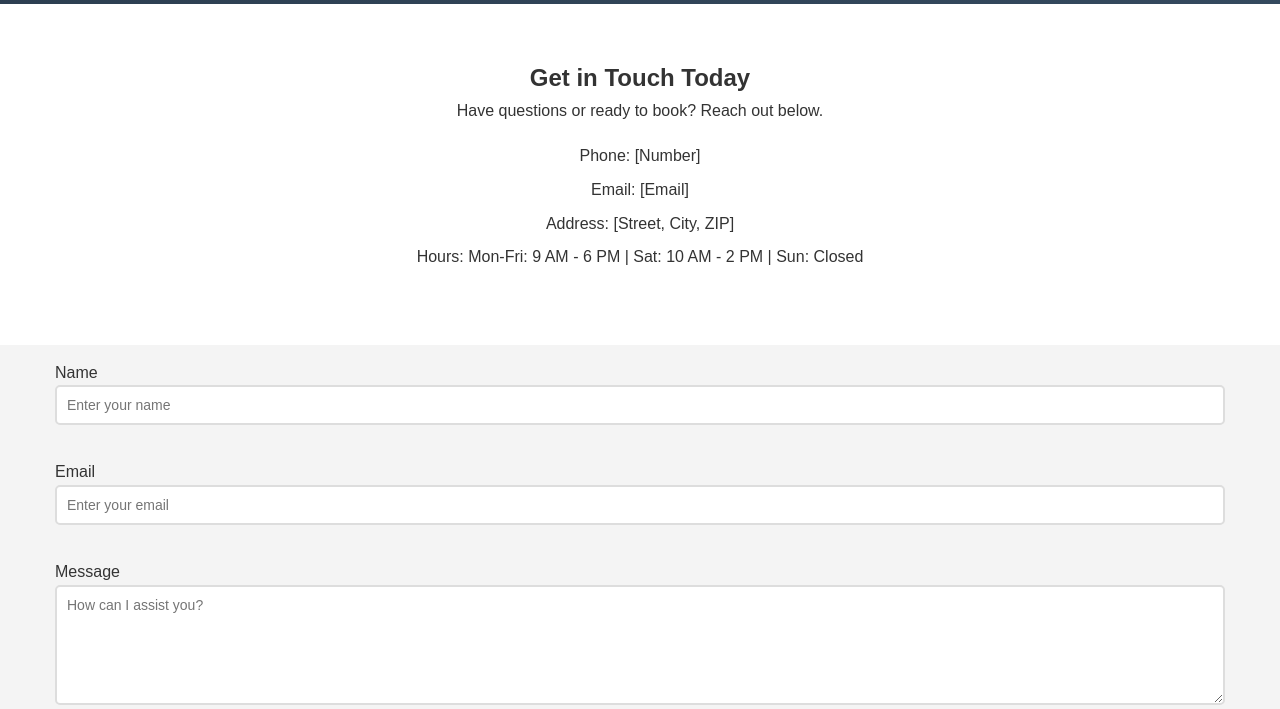
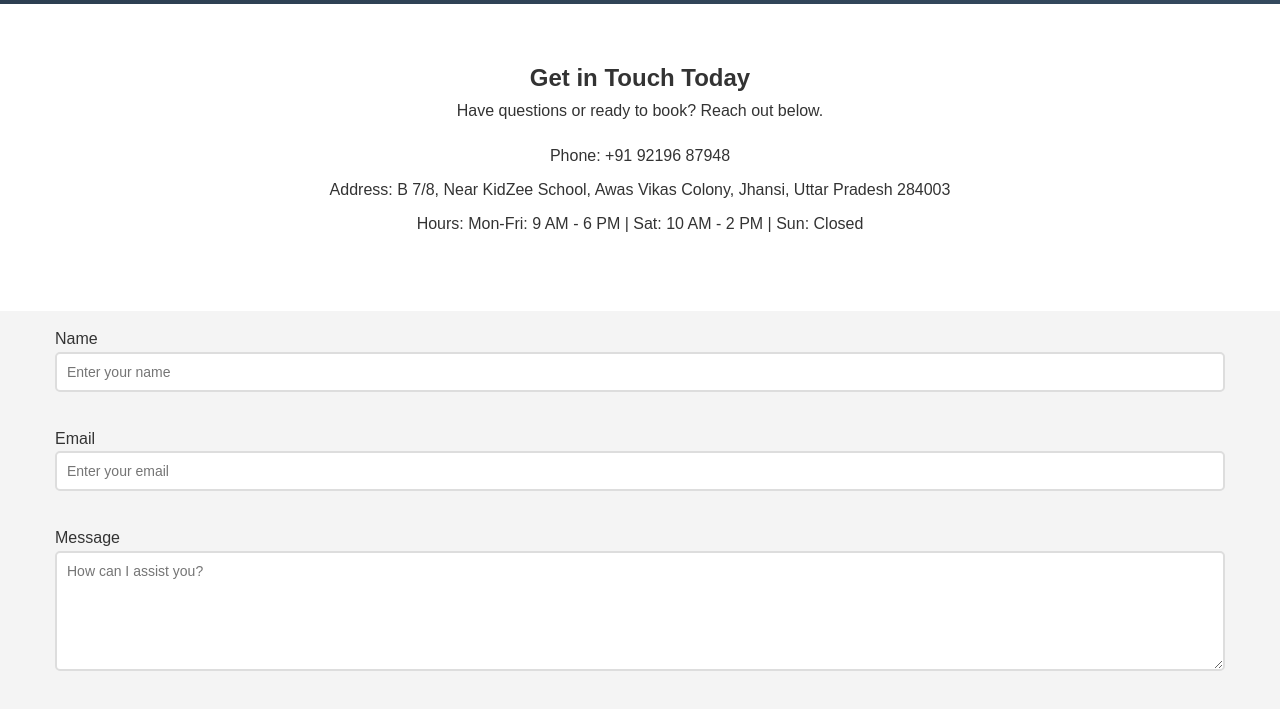
Before and after one commit to sdeepankar/physiotherapy-website, a plain HTML site: page contact.html in a window 1280 px wide. Shown: the part 84-793 px from the top of the page. Drawn offline with Linux system fonts and the light colour scheme.

Commit message:
Initial commit: Physiotherapy website

```diff
--- a/contact.html
+++ b/contact.html
@@ -33,9 +33,9 @@
             <h2 class="fade-in">Get in Touch Today</h2>
             <p class="fade-in">Have questions or ready to book? Reach out below.</p>
             <ul>
-                <li>Phone: [Number]</li>
-                <li>Email: [Email]</li>
-                <li>Address: [Street, City, ZIP]</li>
+                <li>Phone: +91 92196 87948</li>
+
+                <li>Address: B 7/8, Near KidZee School,  Awas Vikas Colony, Jhansi, Uttar Pradesh 284003</li>
                 <li>Hours: Mon-Fri: 9 AM - 6 PM | Sat: 10 AM - 2 PM | Sun: Closed</li>
             </ul>
         </div>
```
